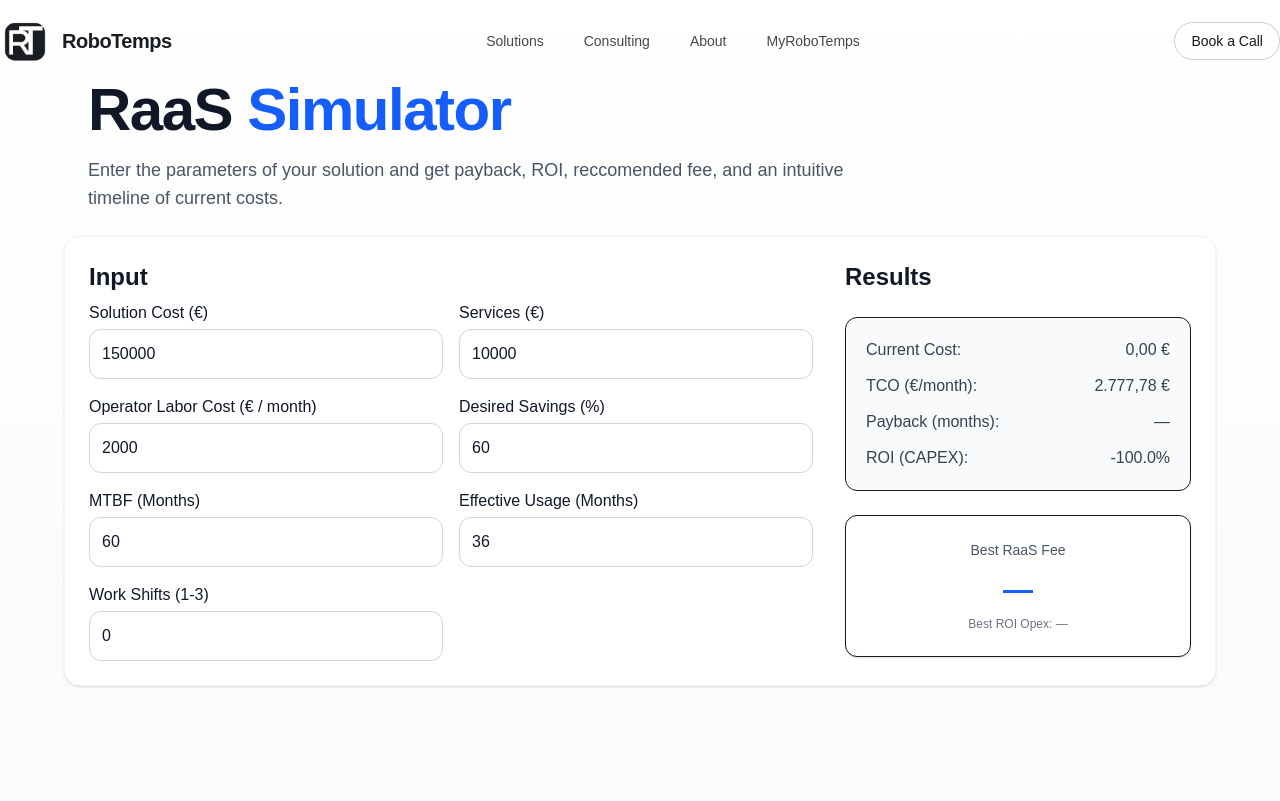
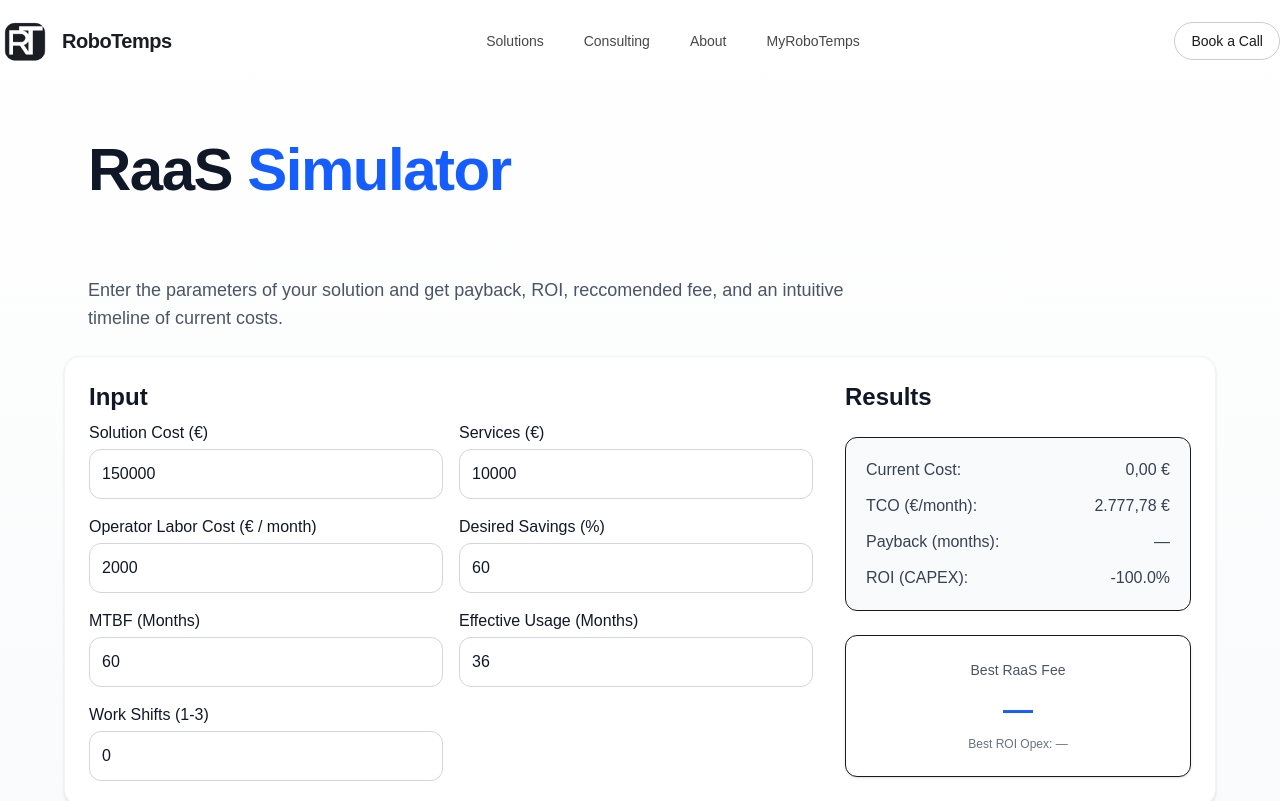
Before and after one commit to LuEc-UR/RoboTemps, a Next.js app: page /marketing/Simulator in a window 1280 px wide. Shown: the top 801 px of the page. Built offline with nearby package versions, Linux system fonts and the light colour scheme.

Commit message:
New RaaS Simulaor

```diff
--- a/app/marketing/Simulator/page.tsx
+++ b/app/marketing/Simulator/page.tsx
@@ -128,7 +128,7 @@ export default function SimulatorPage() {
         <motion.h1
           initial={{ opacity: 0, y: 20 }}
           animate={{ opacity: 1, y: 0 }}
-          className="text-5xl md:text-6xl font-bold tracking-tight text-gray-900 mb-4"
+          className="text-5xl py-15 md:text-6xl font-bold tracking-tight text-gray-900 mb-4"
         >
           RaaS <span className="text-blue-600">Simulator</span>
         </motion.h1>
```
